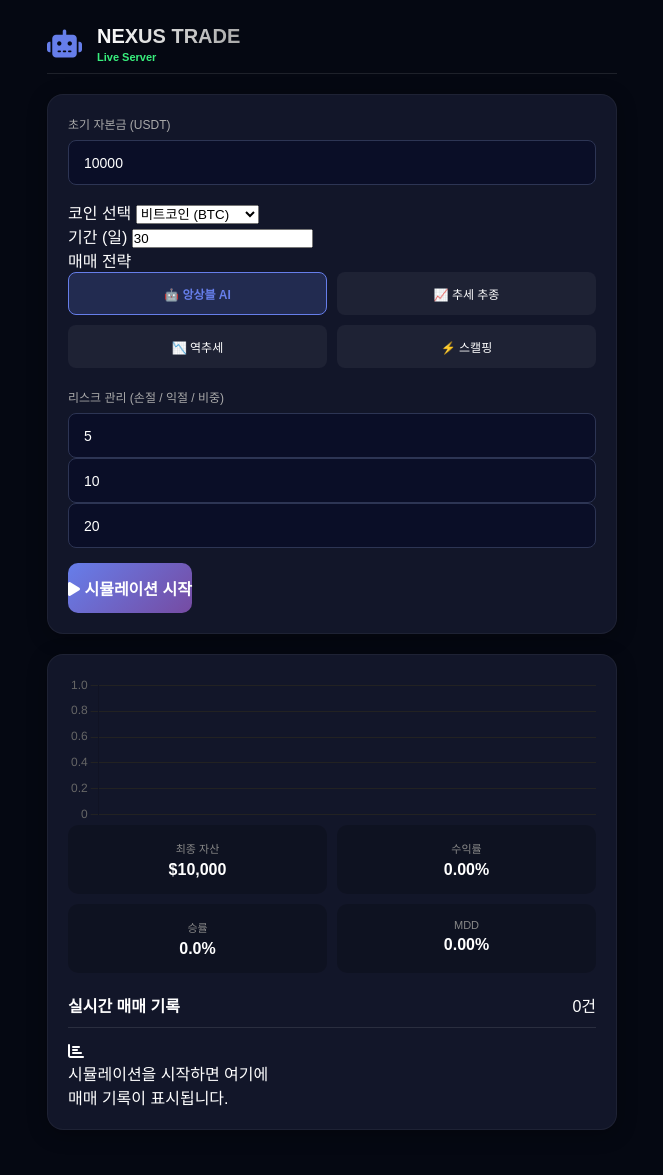
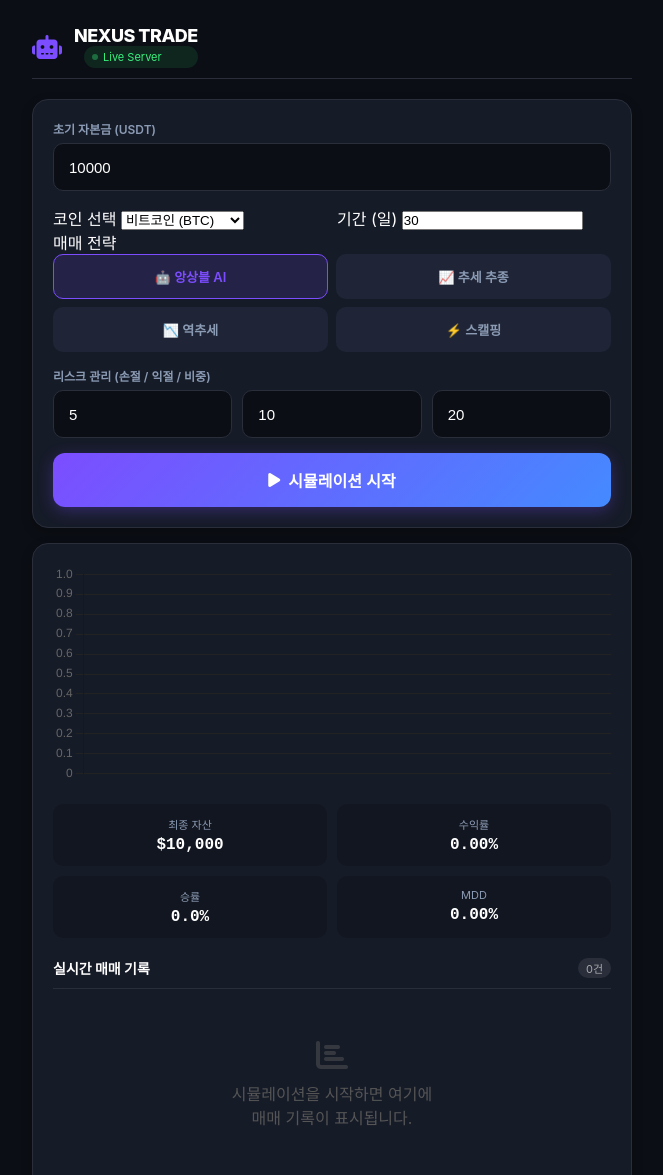
Before and after one commit to minetia/auto, a plain HTML site: page index.html in a window 1280 px wide. Shown: the top 1175 px of the page, without its empty margins (308-971 px from the left). Drawn offline with nearby package versions, Linux system fonts and the light colour scheme.

Commit message:
Update style.css

```diff
--- a/style.css
+++ b/style.css
@@ -1,70 +1,64 @@
-/* 기본 초기화 */
-* { box-sizing: border-box; margin: 0; padding: 0; -webkit-tap-highlight-color: transparent; }
-body { background-color: #050812; color: #ffffff; font-family: 'Suit', sans-serif; padding-bottom: 30px; }
+/* 전체 초기화 */
+* { box-sizing: border-box; margin: 0; padding: 0; outline: none; -webkit-tap-highlight-color: transparent; }
+body { background-color: #0b0e14; color: #ffffff; font-family: -apple-system, BlinkMacSystemFont, "Segoe UI", Roboto, Helvetica, Arial, sans-serif; padding: 15px; padding-bottom: 50px; }
 
 /* 레이아웃 */
-.app-container { max-width: 600px; margin: 0 auto; padding: 15px; }
+.app-container { max-width: 600px; margin: 0 auto; }
 
 /* 헤더 */
-header { margin-bottom: 20px; padding: 10px 0; border-bottom: 1px solid rgba(255,255,255,0.1); }
-.brand { display: flex; align-items: center; gap: 15px; }
-.brand i { font-size: 28px; color: #667eea; }
-.brand h1 { font-size: 20px; font-weight: 800; background: linear-gradient(to right, #fff, #aaa); -webkit-background-clip: text; color: transparent; margin: 0; }
-.status-badge { font-size: 11px; color: #38ef7d; font-weight: bold; display: block; margin-top: 3px; }
+header { display: flex; align-items: center; margin-bottom: 20px; padding: 10px 0; border-bottom: 1px solid #2a2e3b; }
+.brand { display: flex; align-items: center; gap: 12px; }
+.brand i { font-size: 24px; color: #7c4dff; }
+.brand h1 { font-size: 18px; font-weight: 800; letter-spacing: -0.5px; }
+.status-badge { font-size: 11px; background: rgba(56, 239, 125, 0.1); color: #38ef7d; padding: 4px 8px; border-radius: 12px; margin-left: 10px; display: flex; align-items: center; gap: 5px; }
+.pulse { width: 6px; height: 6px; background: #38ef7d; border-radius: 50%; animation: pulse 1.5s infinite; }
+@keyframes pulse { 0% { opacity: 1; } 50% { opacity: 0.3; } 100% { opacity: 1; } }
 
-/* 카드 스타일 */
-.control-card, .result-card { background: #121629; border-radius: 16px; padding: 20px; margin-bottom: 20px; border: 1px solid rgba(255,255,255,0.05); box-shadow: 0 4px 20px rgba(0,0,0,0.3); }
+/* 카드 공통 */
+.card { background: #161b28; border-radius: 16px; padding: 20px; margin-bottom: 15px; border: 1px solid #2a2e3b; box-shadow: 0 4px 12px rgba(0,0,0,0.2); }
 
-/* 입력 그룹 (깨짐 방지 핵심: block 처리) */
-.section-title { font-size: 14px; color: #667eea; font-weight: bold; margin-bottom: 15px; margin-top: 10px; display: flex; align-items: center; gap: 8px; }
+/* 입력 폼 */
 .input-group { margin-bottom: 15px; }
-.input-group label { display: block; font-size: 12px; color: #aaa; margin-bottom: 8px; }
-.input-group input, .input-group select {
-    width: 100%; height: 45px; background: #0a0e27; border: 1px solid #2d3554;
-    border-radius: 8px; color: white; padding: 0 15px; font-size: 14px; outline: none;
-    transition: 0.2s;
-}
-.input-group input:focus { border-color: #667eea; }
+.input-group label { display: block; color: #8b9bb4; font-size: 12px; margin-bottom: 6px; font-weight: 600; }
+.input-group input, .input-group select { width: 100%; height: 48px; background: #0b0e14; border: 1px solid #2a2e3b; border-radius: 10px; color: white; padding: 0 15px; font-size: 15px; transition: 0.2s; }
+.input-group input:focus, .input-group select:focus { border-color: #7c4dff; }
 
-/* 가로 배치 (5:5) */
-.row-group { display: flex; gap: 10px; }
-.input-group.half { flex: 1; }
+.row { display: flex; gap: 10px; }
+.col { flex: 1; }
 
-/* 전략 버튼 그리드 */
-.strategy-grid { display: grid; grid-template-columns: 1fr 1fr; gap: 10px; margin-bottom: 20px; }
-.strategy-btn {
-    background: rgba(255,255,255,0.05); padding: 12px; border-radius: 8px;
-    text-align: center; font-size: 12px; cursor: pointer; border: 1px solid transparent; transition: 0.2s;
-}
-.strategy-btn.active { background: rgba(102, 126, 234, 0.2); border-color: #667eea; color: #667eea; font-weight: bold; }
+/* 전략 버튼 */
+.strategy-grid { display: grid; grid-template-columns: 1fr 1fr; gap: 8px; margin-bottom: 15px; }
+.strategy-btn { background: #1f2536; padding: 12px; border-radius: 10px; text-align: center; font-size: 13px; color: #8b9bb4; cursor: pointer; border: 1px solid transparent; transition: 0.2s; font-weight: 600; }
+.strategy-btn.active { background: rgba(124, 77, 255, 0.15); border-color: #7c4dff; color: #7c4dff; }
 
-/* 액션 버튼 */
-.action-buttons { display: flex; gap: 10px; margin-top: 25px; }
-.btn-primary { flex: 2; height: 50px; background: linear-gradient(135deg, #667eea, #764ba2); border: none; border-radius: 10px; color: white; font-weight: bold; font-size: 16px; cursor: pointer; }
-.btn-secondary { flex: 1; height: 50px; background: transparent; border: 1px solid #2d3554; border-radius: 10px; color: #aaa; cursor: pointer; }
+/* 실행 버튼 */
+.btn-primary { width: 100%; height: 54px; background: linear-gradient(135deg, #7c4dff, #448aff); border: none; border-radius: 12px; color: white; font-size: 16px; font-weight: 700; cursor: pointer; box-shadow: 0 4px 15px rgba(124, 77, 255, 0.3); transition: 0.2s; display: flex; align-items: center; justify-content: center; gap: 8px; }
+.btn-primary:active { transform: scale(0.98); }
+.btn-primary:disabled { opacity: 0.5; cursor: not-allowed; }
 
-/* 차트 및 통계 */
-.chart-area { height: 250px; margin-bottom: 20px; }
+/* 결과 영역 */
+.chart-container { height: 220px; margin-bottom: 20px; }
 .stats-grid { display: grid; grid-template-columns: 1fr 1fr; gap: 10px; margin-bottom: 20px; }
-.stat-box { background: rgba(0,0,0,0.2); padding: 15px; border-radius: 10px; text-align: center; }
-.stat-box span { font-size: 11px; color: #888; display: block; margin-bottom: 5px; }
-.stat-box h3 { margin: 0; font-size: 16px; color: #fff; }
+.stat-box { background: rgba(0,0,0,0.2); padding: 12px; border-radius: 10px; text-align: center; }
+.stat-box span { font-size: 11px; color: #8b9bb4; display: block; margin-bottom: 4px; }
+.stat-box h3 { font-size: 16px; margin: 0; color: #fff; font-family: 'Roboto Mono', monospace; }
 
 /* 매매 기록 */
-.trades-header { display: flex; justify-content: space-between; align-items: center; margin-bottom: 15px; border-bottom: 1px solid rgba(255,255,255,0.1); padding-bottom: 10px; }
-.filter-tabs { display: flex; gap: 5px; background: #0a0e27; padding: 3px; border-radius: 8px; }
-.tab { background: none; border: none; color: #888; padding: 5px 10px; font-size: 11px; border-radius: 6px; cursor: pointer; }
-.tab.active { background: #2d3554; color: white; }
+.trades-header { display: flex; justify-content: space-between; align-items: center; margin-bottom: 10px; padding-bottom: 10px; border-bottom: 1px solid #2a2e3b; }
+.trades-header h4 { font-size: 14px; color: #fff; }
+.badge { font-size: 11px; background: #2a2e3b; padding: 2px 8px; border-radius: 10px; color: #aaa; }
 .trades-list { max-height: 300px; overflow-y: auto; }
-.trade-item { padding: 12px 0; border-bottom: 1px solid rgba(255,255,255,0.05); display: flex; justify-content: space-between; font-size: 13px; }
-.empty-msg { text-align: center; padding: 20px; color: #555; font-size: 13px; }
+.trade-item { display: flex; justify-content: space-between; align-items: center; padding: 12px 0; border-bottom: 1px solid rgba(255,255,255,0.03); font-size: 13px; animation: fadeIn 0.3s ease; }
+.trade-left { display: flex; flex-direction: column; gap: 2px; }
+.trade-date { font-size: 11px; color: #666; }
+.trade-right { text-align: right; }
+.empty-state { text-align: center; padding: 40px 0; color: #555; }
+.empty-state i { font-size: 32px; margin-bottom: 10px; opacity: 0.5; }
 
-/* 로딩 */
-.loading-overlay { position: fixed; inset: 0; background: rgba(0,0,0,0.85); display: flex; flex-direction: column; align-items: center; justify-content: center; z-index: 999; backdrop-filter: blur(5px); }
-.spinner { width: 40px; height: 40px; border: 4px solid #2d3554; border-top-color: #667eea; border-radius: 50%; animation: spin 1s infinite linear; margin-bottom: 15px; }
+/* 로딩 오버레이 */
+.overlay { position: fixed; inset: 0; background: rgba(11, 14, 20, 0.95); z-index: 1000; display: flex; align-items: center; justify-content: center; backdrop-filter: blur(5px); transition: opacity 0.3s; }
+.overlay.hidden { opacity: 0; pointer-events: none; }
+.loader-content { text-align: center; }
+.spinner { width: 50px; height: 50px; border: 4px solid #2a2e3b; border-top-color: #7c4dff; border-radius: 50%; animation: spin 1s infinite linear; margin: 0 auto 20px; }
 @keyframes spin { to { transform: rotate(360deg); } }
-.hidden { display: none; }
-
-/* 토스트 */
-.toast { position: fixed; bottom: 30px; left: 50%; transform: translateX(-50%); background: #333; color: white; padding: 10px 20px; border-radius: 20px; font-size: 13px; opacity: 0; pointer-events: none; transition: 0.3s; z-index: 1000; }
-.toast.show { opacity: 1; bottom: 50px; }
+@keyframes fadeIn { from { opacity: 0; transform: translateY(5px); } to { opacity: 1; transform: translateY(0); } }
```
